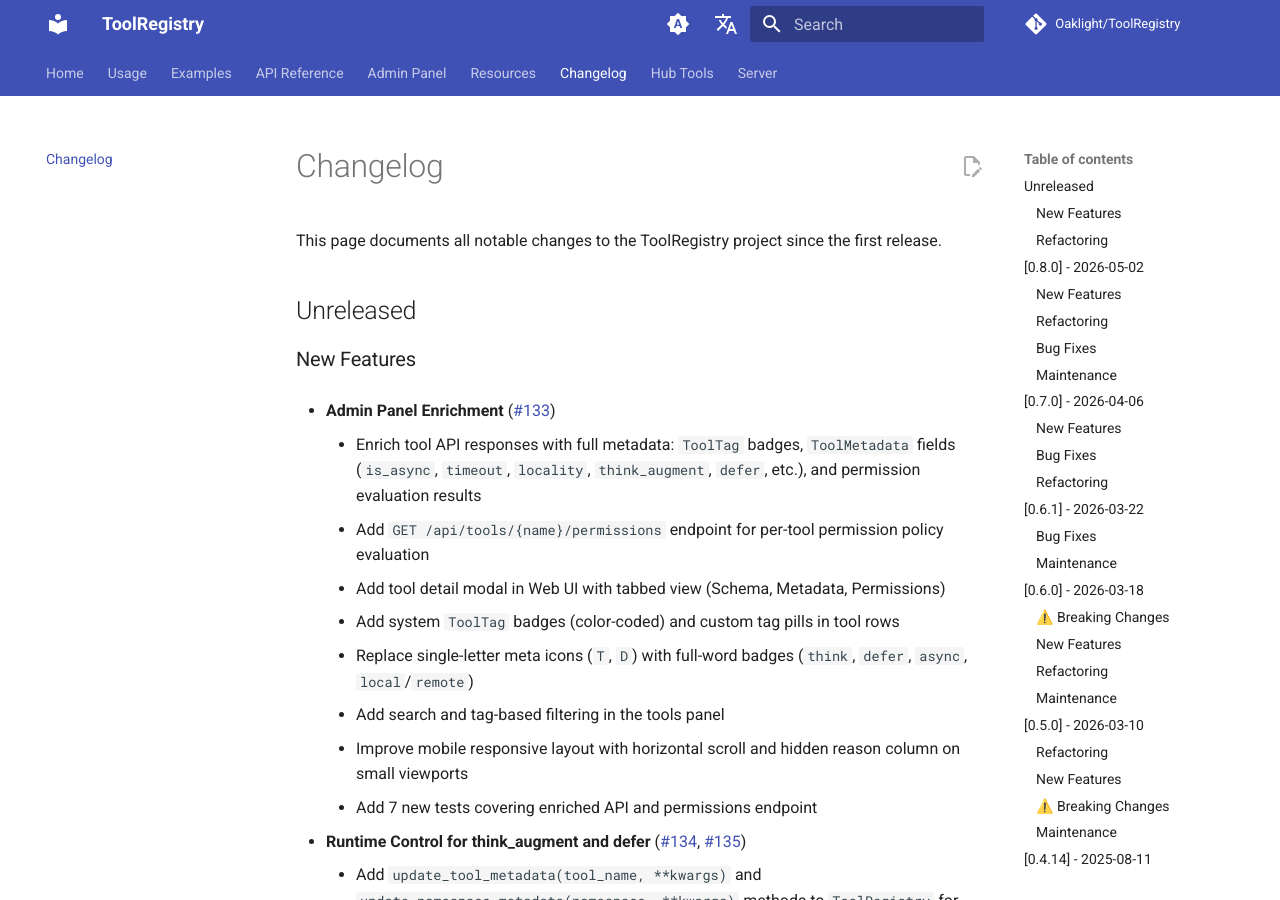
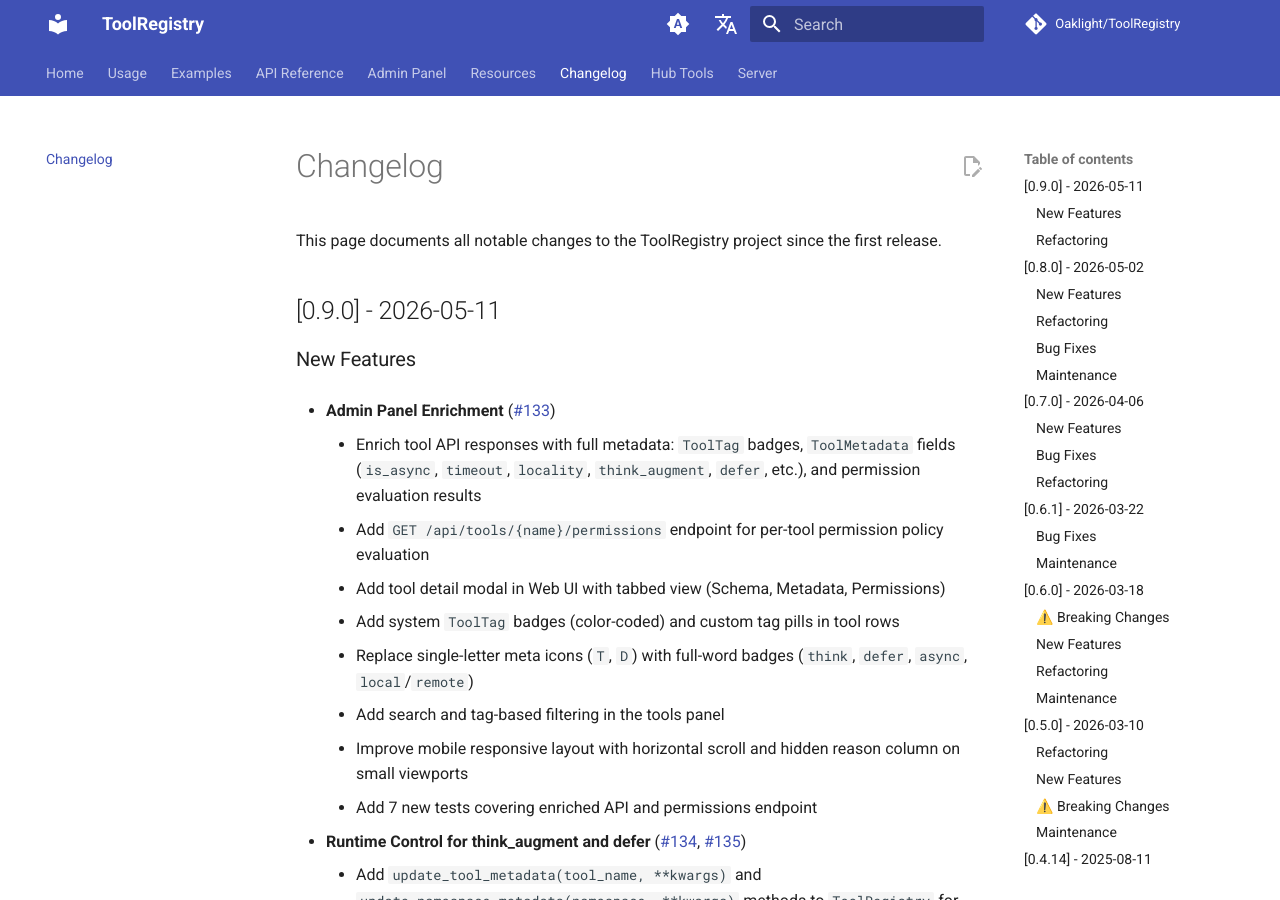
Before and after one commit to Oaklight/ToolRegistry, an MkDocs documentation site: the page built from docs/changelog.md, in a window 1280 px wide and 900 px high. Built offline with MkDocs 1.6.1 and Material for MkDocs 9.7.7, drawn with Linux system fonts in a browser that asks for light colours; comment, search, counter and statistics services are not loaded.

Commit message:
release: bump changelog to v0.9.0

```diff
--- a/docs/changelog.md
+++ b/docs/changelog.md
@@ -10,7 +10,7 @@
 
 This page documents all notable changes to the ToolRegistry project since the first release.
 
-## Unreleased
+## [0.9.0] - 2026-05-11
 
 ### New Features
 
```
